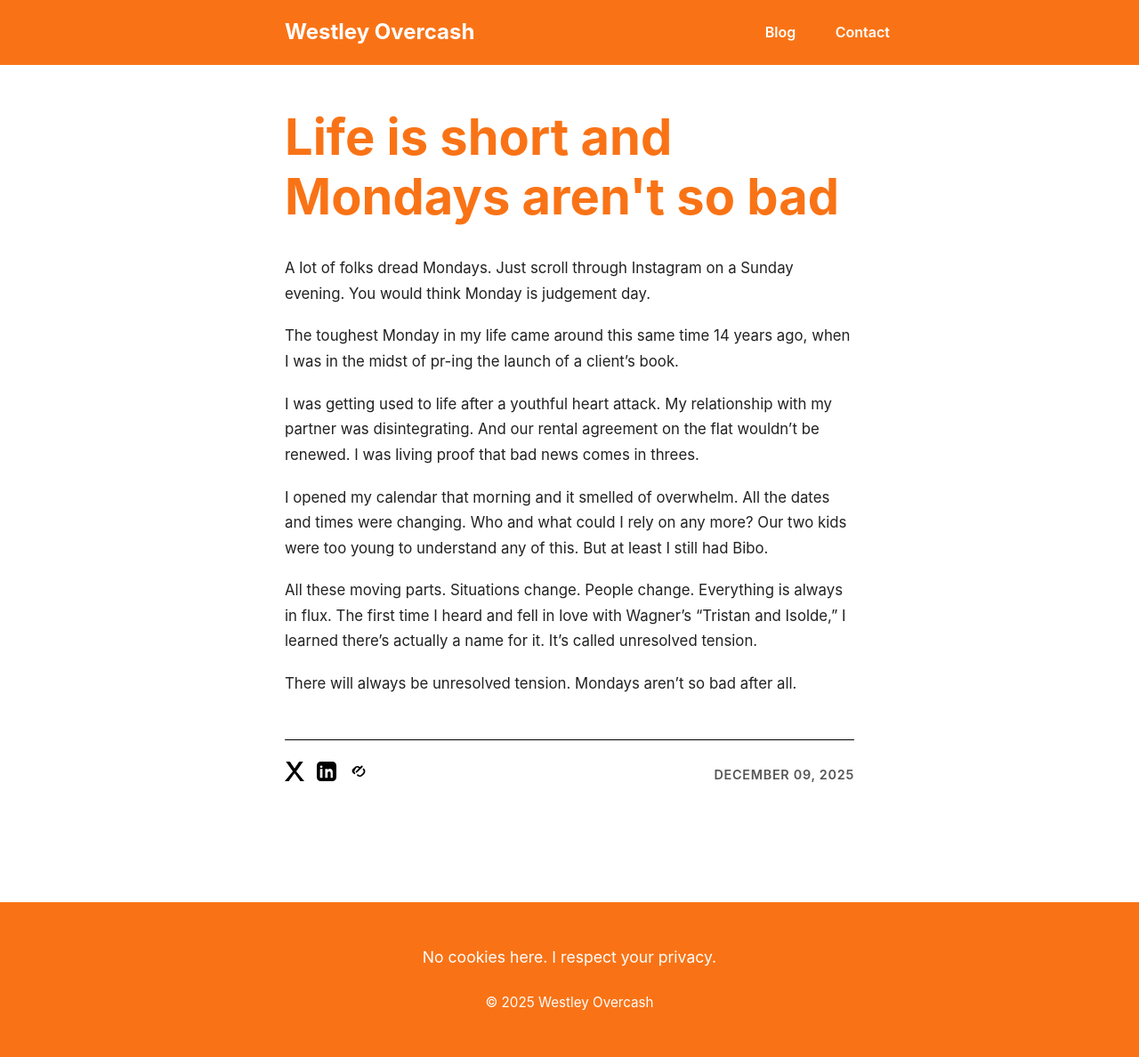
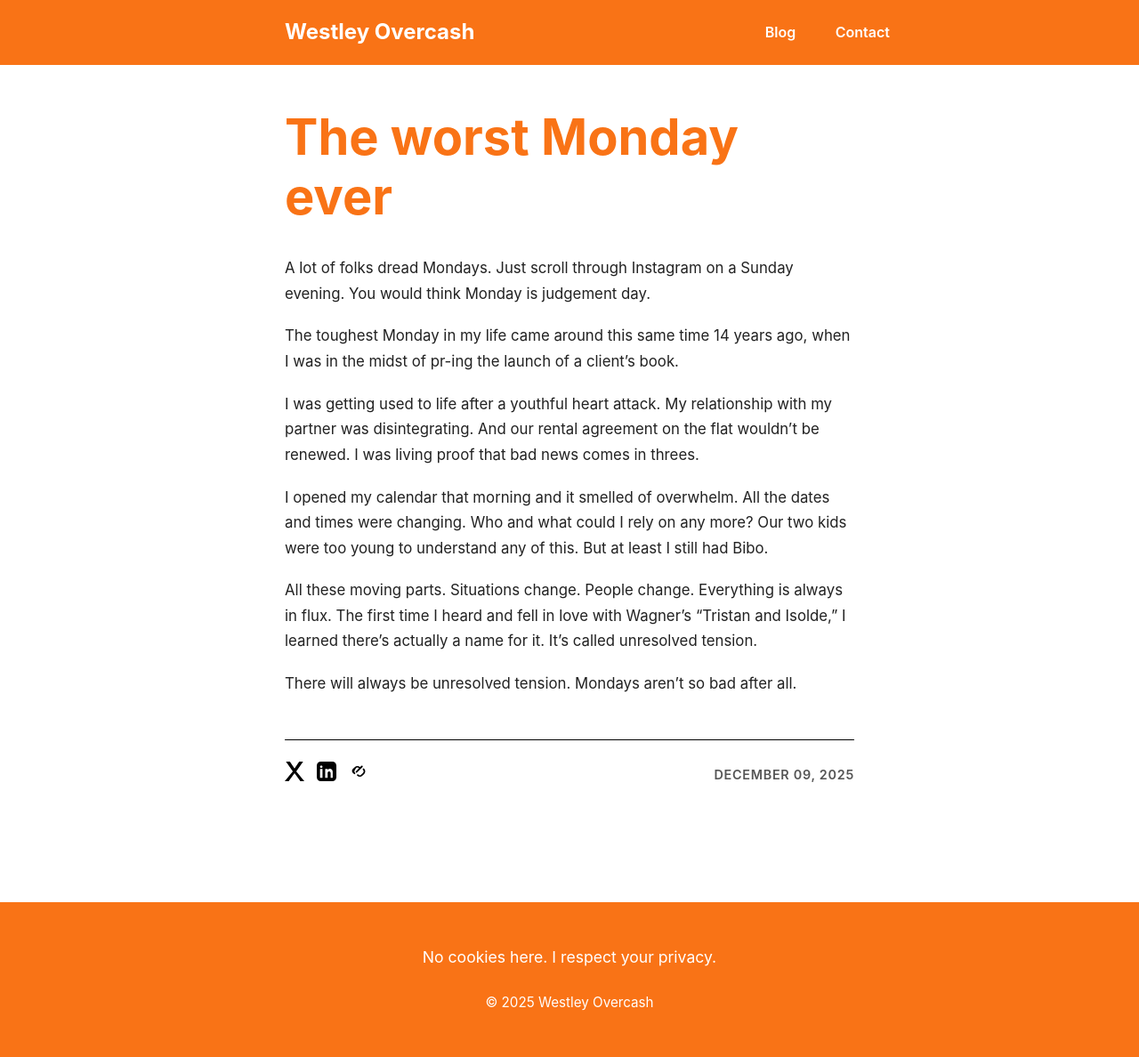
Before and after one commit to westleyovercash/westleyovercash.github.io, a Jekyll site: the page built from _posts/2025-12-09-the-worst-monday-ever.md, in a window 1280 px wide. Shown: the whole page at 89% size. Built offline with Jekyll 4.4.1, drawn with Linux system fonts in a browser that asks for light colours.

Commit message:
Update and rename 2025-12-09-life-is-short-and-mondays-arent-so-bad.md to 2025-12-09-the-worst-monday-ever.md

```diff
--- a/_posts/2025-12-09-life-is-short-and-mondays-arent-so-bad.md
+++ b/_posts/2025-12-09-the-worst-monday-ever.md
@@ -1,6 +1,6 @@
 ---
 layout: post
-title: Life is short and Mondays aren't so bad
+title: The worst Monday ever
 date: 2025-12-09
 ---
 A lot of folks dread Mondays. Just scroll through Instagram on a Sunday evening. You would think Monday is judgement day.
```
